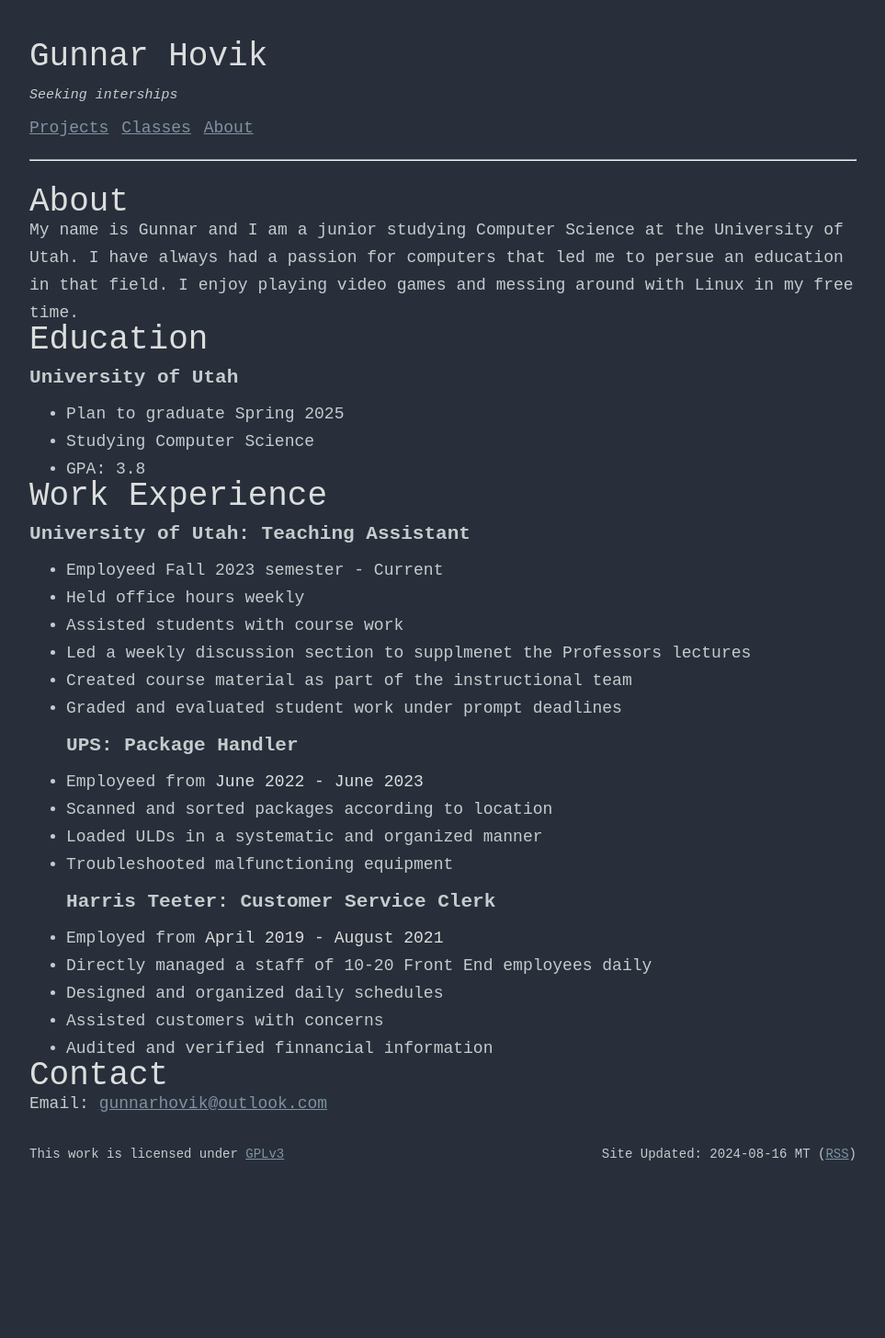
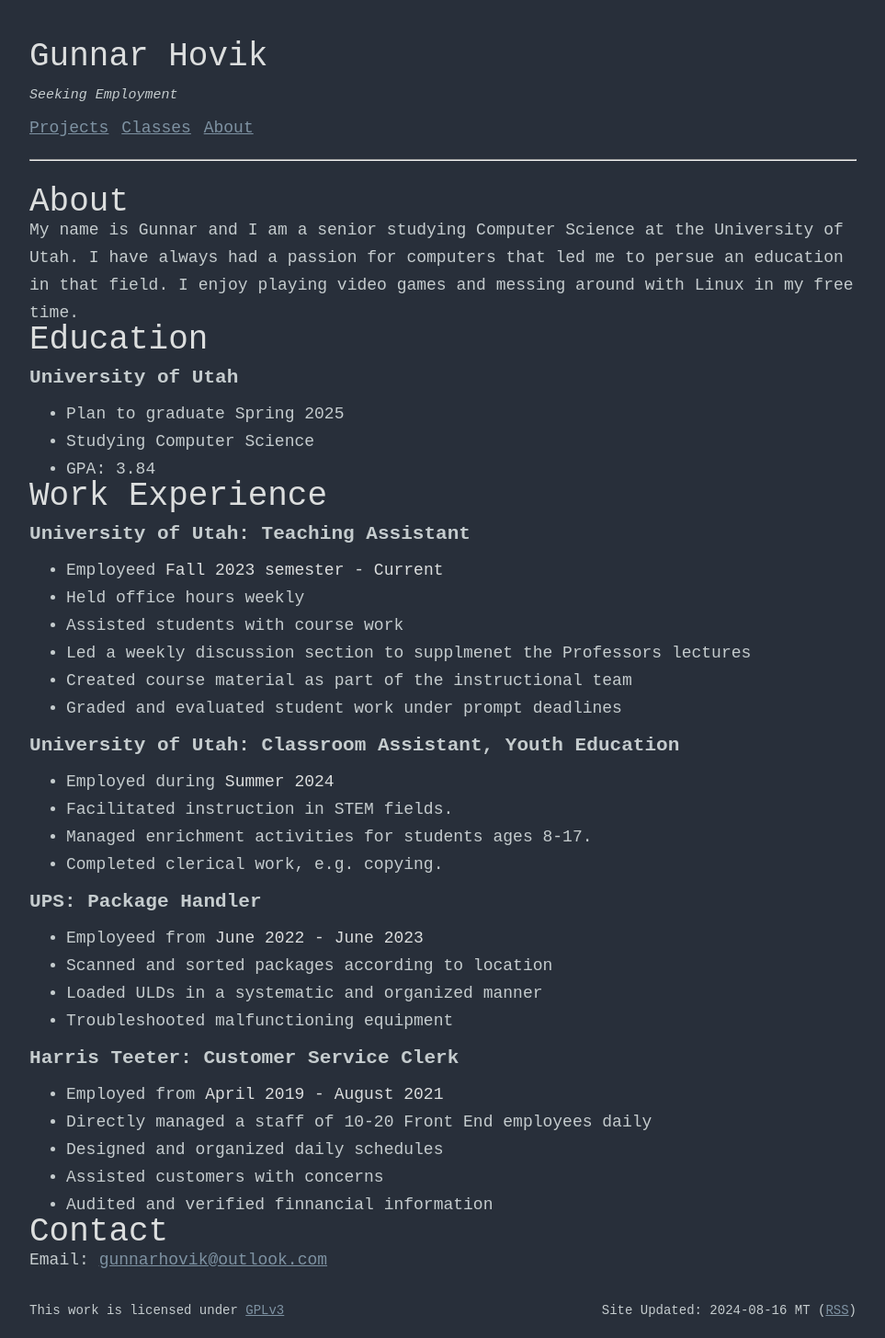
Before and after one commit to Guno327/guno327.github.io, a Jekyll site: the page built from index.md, in a window 1280 px wide. Shown: the whole page at 92% size, without its empty margins (158-1121 px from the left). Built offline with Jekyll 4.4.1, drawn with Linux system fonts in a browser that asks for light colours; before the commit the page ends 1285 px from its top, so only the background shows below that.

```diff
--- a/_data/classes/cs3810.yml
+++ b/_data/classes/cs3810.yml
@@ -1,5 +1,5 @@
 number: CS3810
-name: Designing Human Centered Experiences
+name: Computer Organization
 projects-link: /cs3810/projects
 link: /cs3810/
 no-projects: true
--- a/_includes/header.html
+++ b/_includes/header.html
@@ -1,7 +1,7 @@
 <div class="header">
     <h1>Gunnar Hovik</h1>
     <br>
-    <h5><i>Seeking interships</i></h5>
+    <h5><i>Seeking Employment</i></h5>
     <br>
     {% include nav.html %}
     <hr>
--- a/index.md
+++ b/index.md
@@ -4,33 +4,44 @@ title: About & Contact
 ---
 
 # About
-My name is Gunnar and I am a junior studying Computer Science at the University of Utah. I have always had a passion for computers that led me to persue an education in that field. I enjoy playing video games and messing around with Linux in my free time.
+My name is Gunnar and I am a senior studying Computer Science at the University of Utah. I have always had a passion for computers that led me to persue an education in that field. I enjoy playing video games and messing around with Linux in my free time.
 
 # Education
 ### University of Utah
-- Plan to graduate Spring 2025
-- Studying Computer Science
-- GPA: 3.8
+* Plan to graduate Spring 2025
+* Studying Computer Science
+* GPA: 3.84
 
 # Work Experience
 ### University of Utah: Teaching Assistant
-- Employeed Fall 2023 semester - Current
-- Held office hours weekly
-- Assisted students with course work
-- Led a weekly discussion section to supplmenet the Professors lectures
-- Created course material as part of the instructional team
-- Graded and evaluated student work under prompt deadlines
+* Employeed **Fall 2023 semester - Current**
+* Held office hours weekly
+* Assisted students with course work
+* Led a weekly discussion section to supplmenet the Professors lectures
+* Created course material as part of the instructional team
+* Graded and evaluated student work under prompt deadlines
+
+
+### University of Utah: Classroom Assistant, Youth Education
+* Employed during **Summer 2024**
+* Facilitated instruction in STEM fields.
+* Managed enrichment activities for students ages 8-17.
+* Completed clerical work, e.g. copying.
+
+
 ### UPS: Package Handler
-- Employeed from **June 2022 - June 2023**
-- Scanned and sorted packages according to location
-- Loaded ULDs in a systematic and organized manner
-- Troubleshooted malfunctioning equipment
+* Employeed from **June 2022 - June 2023**
+* Scanned and sorted packages according to location
+* Loaded ULDs in a systematic and organized manner
+* Troubleshooted malfunctioning equipment
+
+
 ### Harris Teeter: Customer Service Clerk
-- Employed from **April 2019 - August 2021**
-- Directly managed a staff of 10-20 Front End employees daily
-- Designed and organized daily schedules
-- Assisted customers with concerns
-- Audited and verified finnancial information
+* Employed from **April 2019 - August 2021**
+* Directly managed a staff of 10-20 Front End employees daily
+* Designed and organized daily schedules
+* Assisted customers with concerns
+* Audited and verified finnancial information
 
 
 
```
Also changed, not shown: cs3100/index.md (+2 -1 lines), cs4150/index.md (+2 -1 lines), cs5460/hw1.md (added, +10 -0 lines), cs5460/hw2.md (added, +10 -0 lines), cs5460/hw3.md (added, +10 -0 lines), cs5460/hw4.md (added, +10 -0 lines), cs5460/hw5.md (added, +10 -0 lines), cs5460/hw6.md (added, +10 -0 lines), cs5460/index.md (+4 -3 lines).
